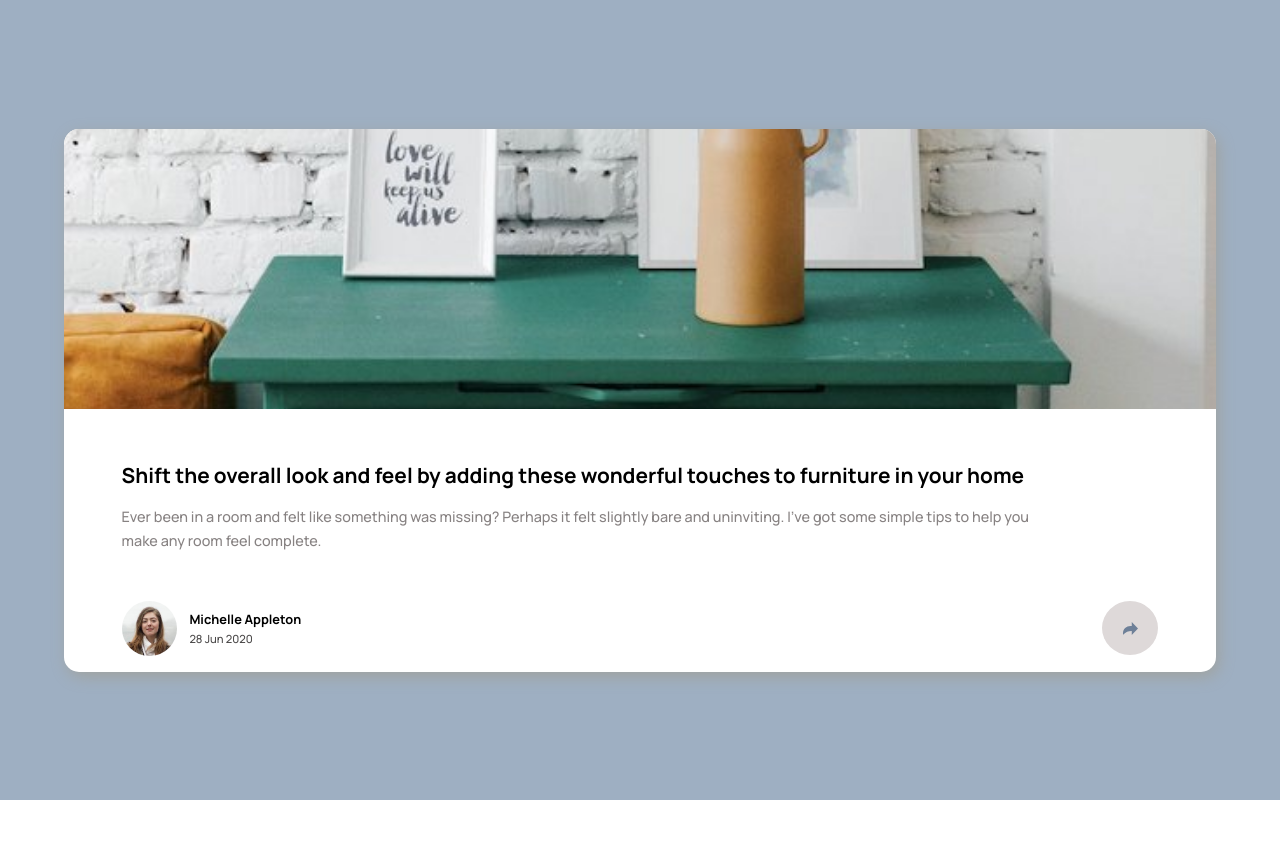
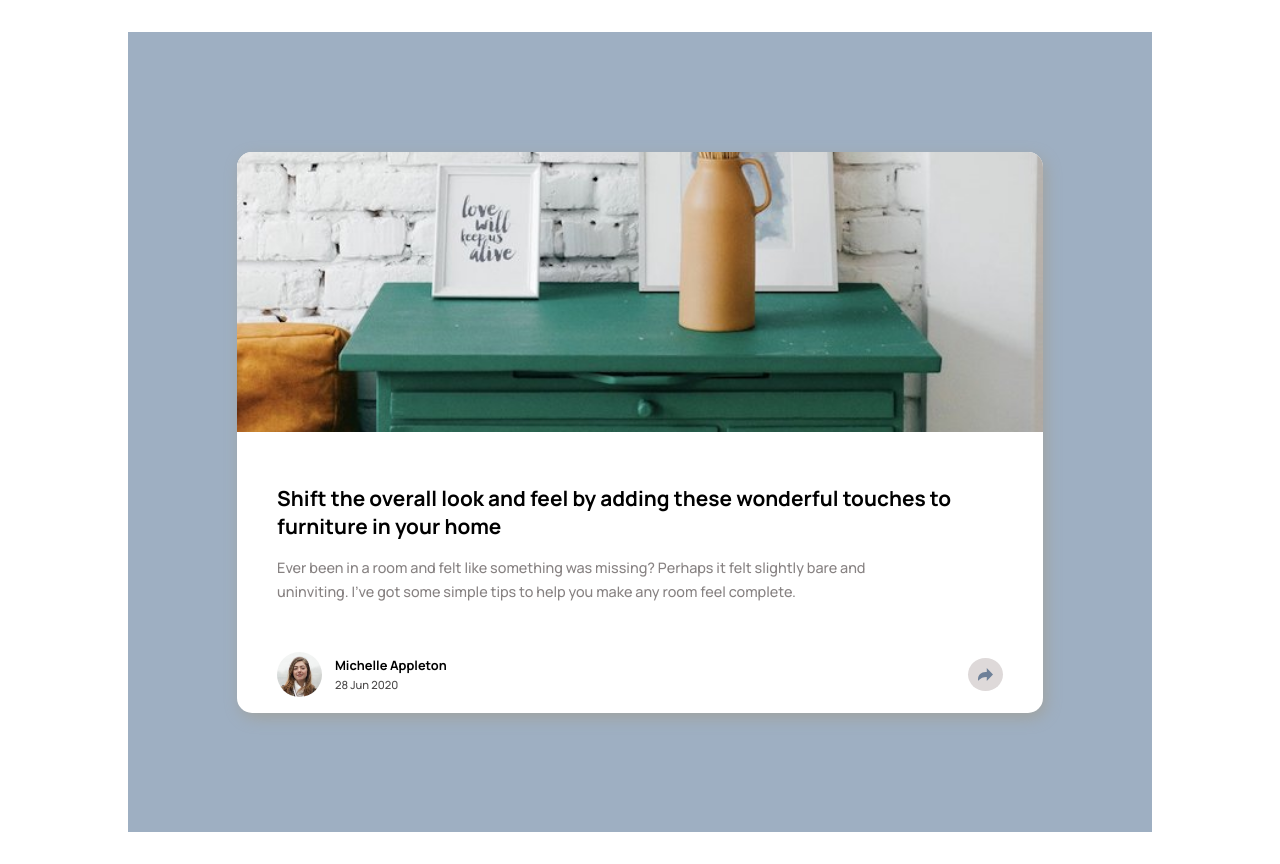
Before and after one commit to raikiran07/article-challenge, a plain HTML site: page index.html in a window 1280 px wide. Before the commit the page ends 800 px from the top, so only its background shows below. Drawn offline with Linux system fonts and the light colour scheme.

Commit message:
new changes made

```diff
--- a/index.html
+++ b/index.html
@@ -31,12 +31,13 @@
            <p> 28 Jun 2020</p>
            </div>
            </div>
-           <div class="share-icon"><img src="images/icon-share.svg" alt="share icon"></div>
+           <div class="share"><img src="images/icon-share.svg" alt="share icon"></div>
 
 
 
            </div>
             <div class="share-box ">
+               <div class="box">
                 <div class="share-icons"><span>SHARE</span>
                 <a href="#" target="_blank"><img src="images/icon-facebook.svg" alt="facebook icon"></a>
                 <a href="#" target="_blank"><img src="images/icon-twitter.svg" alt="facebook icon"></a>
@@ -46,8 +47,9 @@
 
 
                 </div>
-                <div class="share-icon"><a href="#"><img src="images/icon-share.svg" alt="share icon"></a>
+                <div class="share"><a href="#"><img src="images/icon-share.svg" alt="share icon"></a>
                 </div>
+           </div>
            </div>
            </div>
 
--- a/style.css
+++ b/style.css
@@ -87,7 +87,7 @@ body{
 
 }
 .author-box .author img{
-    max-width:55px;
+    max-width:45px;
     border-radius:50%;
 
 }
@@ -99,9 +99,7 @@ body{
     overflow:hidden;
 }
 
-.hidden{
-    display:none;
-}
+
 
 .author-box .author{
     display:flex;
@@ -112,10 +110,10 @@ body{
     font-size:0.8rem;
 
 }
-.share-icon{
+.share{
 /*    border:1px solid black;*/
-    padding:2%;
-
+    padding:10px;
+/*    border:1px solid black;*/
 
     display:flex;
     align-items:center;
@@ -142,21 +140,42 @@ body{
 .share-box{
     width:100%;
     background:var(--navbar);
-    display:flex;
-    align-items:center;
-    justify-content:space-between;
-    padding:2rem;
+/*    border:1px solid black;*/
+    height:100%;
+    padding:;
+/*    padding:2rem;*/
     position:absolute;
 
     top:0;
     left:0;
     z-index:-1;
+    display:flex;
+    align-items:center;
+    justify-content:center;
 
 
 
 }
+.share-box .box{
+    width:90%;
+    display:flex;
+    align-items:center;
+    justify-content:space-between;
+    display:flex;
+    align-items:center;
+    justify-content:center;
+/*    border:1px solid white;*/
+
+}
 .share-box .icon img{
     width:100%;
+}
+.share-box .share-icons{
+    width:90%;
+    margin:0 auto;
+    display:flex;
+    align-items:center;
+    justify-content:space-between;
 }
 
  .share-box .icon{
@@ -190,3 +209,23 @@ font-size:1rem;
 .nav-container:hover .share-box{
     z-index:5;
 }
+
+@media (min-width:840px){
+    body{
+        width:100%;
+        min-height:100vh;
+        display:flex;
+        align-items:center;
+        justify-content:center;
+    }
+    .container{
+        width:80%;
+        padding:5%;
+        margin:2rem 0;
+
+
+
+    }
+
+
+}
```
